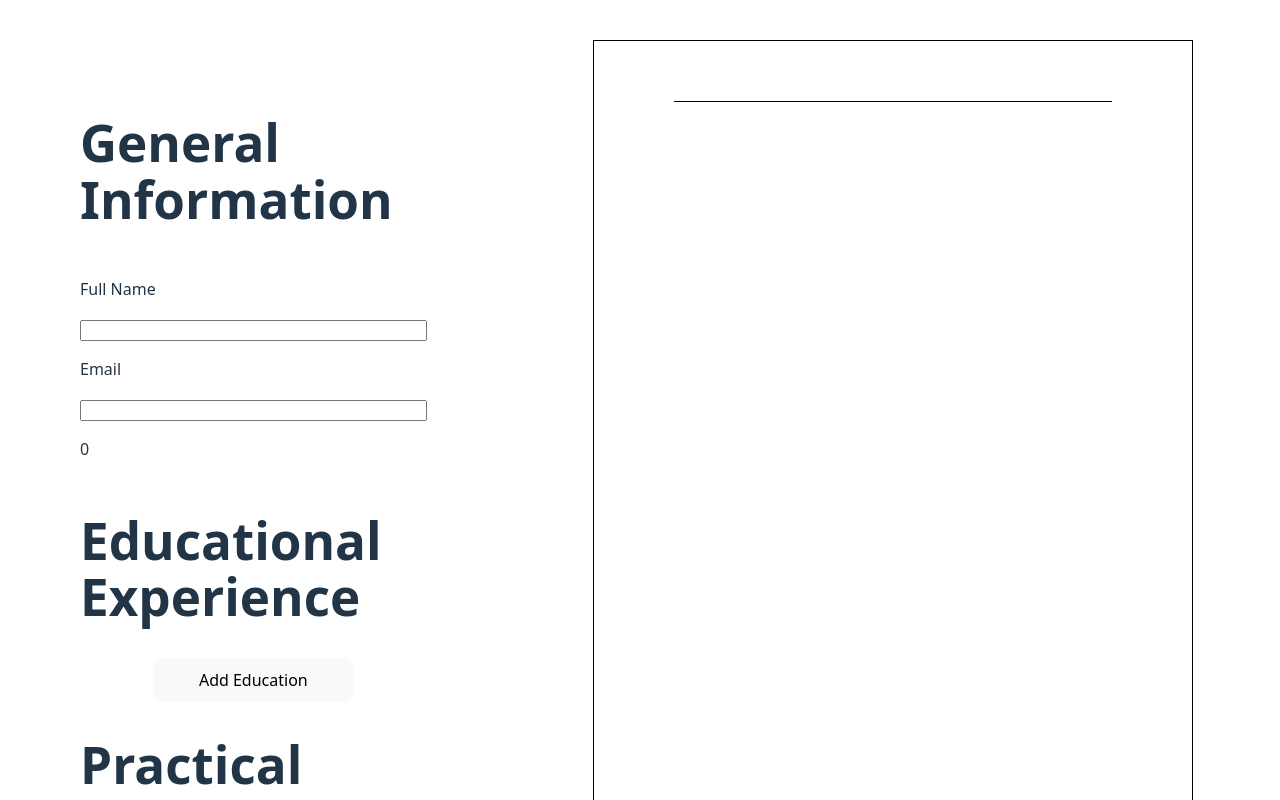
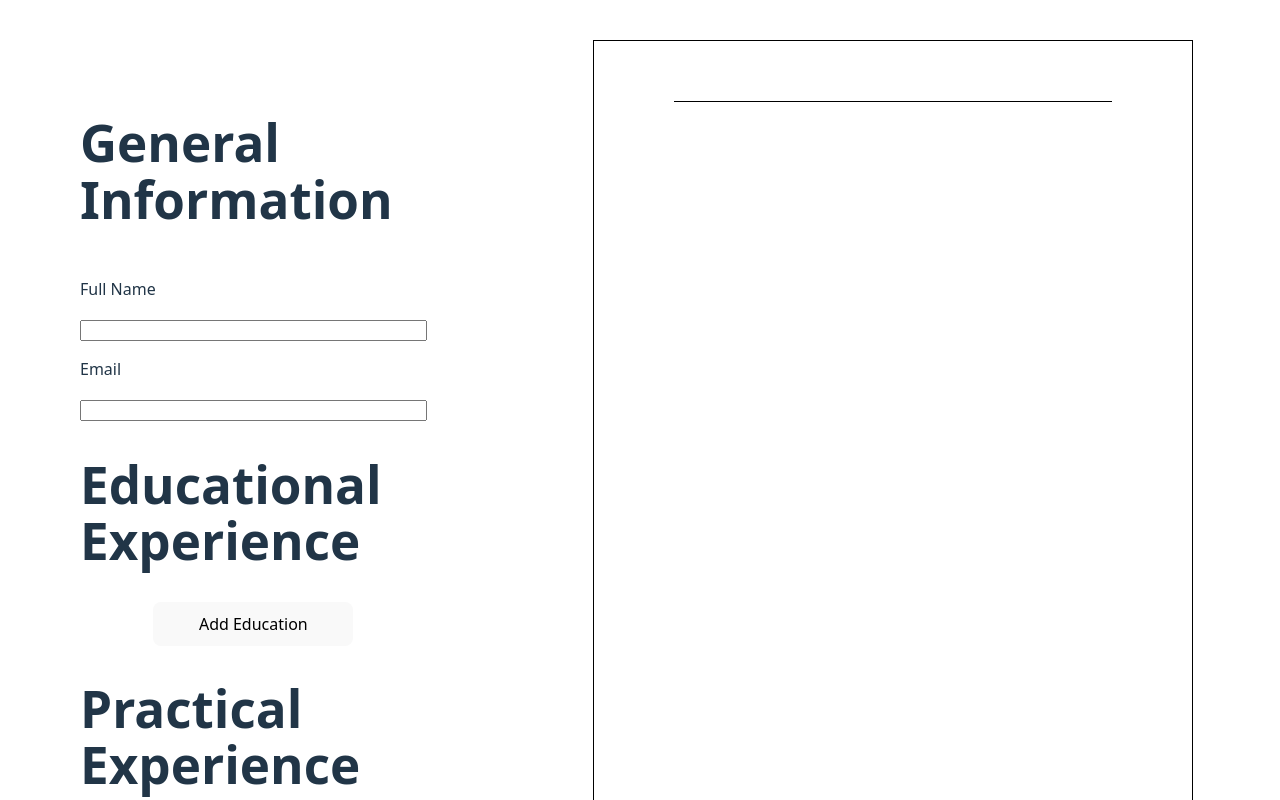
Before and after one commit to GhidBase/cv-application, a React (Vite) app: page / in a window 1280 px wide. Built offline with nearby package versions, Linux system fonts and the light colour scheme.

Commit message:
Minor structure adjustments and comments added

```diff
--- a/src/components/CV.jsx
+++ b/src/components/CV.jsx
@@ -25,7 +25,7 @@ export default function CV({ data }) {
                                         Company: {currentData["Company Name"]}
                                     </p>
                                     <p>
-                                        Position:
+                                        Position:{" "}
                                         {currentData["Position Title"]}
                                     </p>
                                     <p>
--- a/src/components/InputSection.jsx
+++ b/src/components/InputSection.jsx
@@ -38,7 +38,6 @@ export default function InputSection({
     return (
         <div className="input-section" id={sectionKey}>
             {listInputs(inputs)}
-            <p>{sectionKey}</p>
             {type != "General" && <RemoveButton>Remove</RemoveButton>}
         </div>
     );
--- a/src/components/MainSection.jsx
+++ b/src/components/MainSection.jsx
@@ -6,24 +6,15 @@ import InputSection from "./InputSection";
 import CV from "./CV";
 
 export default function MainSection() {
-    const [userData, setUserData] = useState([
-        { type: "General", id: 0 },
-    ]);
-
+    const [userData, setUserData] = useState([{ type: "General", id: 0 }]);
     const [nextID, setNextID] = useState(userData.length);
 
-    function inputChangeHandler(e, field, key, type) {
-        const newData = [...userData];
-
-        if (newData[key] == null) {
-            newData[key] = [];
-            newData[key]["type"] = type;
-        }
-
-        newData[key][field] = e.target.value;
-        setUserData(newData);
-    }
-
+    /* Input Sections Description:
+        These are the types of inputSections there are
+        all user data has a type that matches up with one
+        of these sections. It uses that match to decide
+        what fields to give an input section
+    */
     const inputSections = {
         General: ["Full Name", "Email"],
         Educational: ["School Name", "Title of Study", "Date of Study"],
@@ -36,6 +27,9 @@ export default function MainSection() {
         ],
     };
 
+    /* Input Section Listing Function
+        This function lists all the input sections
+     */
     function listInputSections(type) {
         return userData.map((inputSection) => {
             if (inputSection.type == type) {
@@ -79,6 +73,18 @@ export default function MainSection() {
         setUserData(newData);
     }
 
+    function inputChangeHandler(e, field, key, type) {
+        const newData = [...userData];
+
+        if (newData[key] == null) {
+            newData[key] = [];
+            newData[key]["type"] = type;
+        }
+
+        newData[key][field] = e.target.value;
+        setUserData(newData);
+    }
+
     return (
         <Fragment>
             <div className="edit-section">
```
Also changed, not shown: 1 other file (tests, documents, lock files or other folders).
